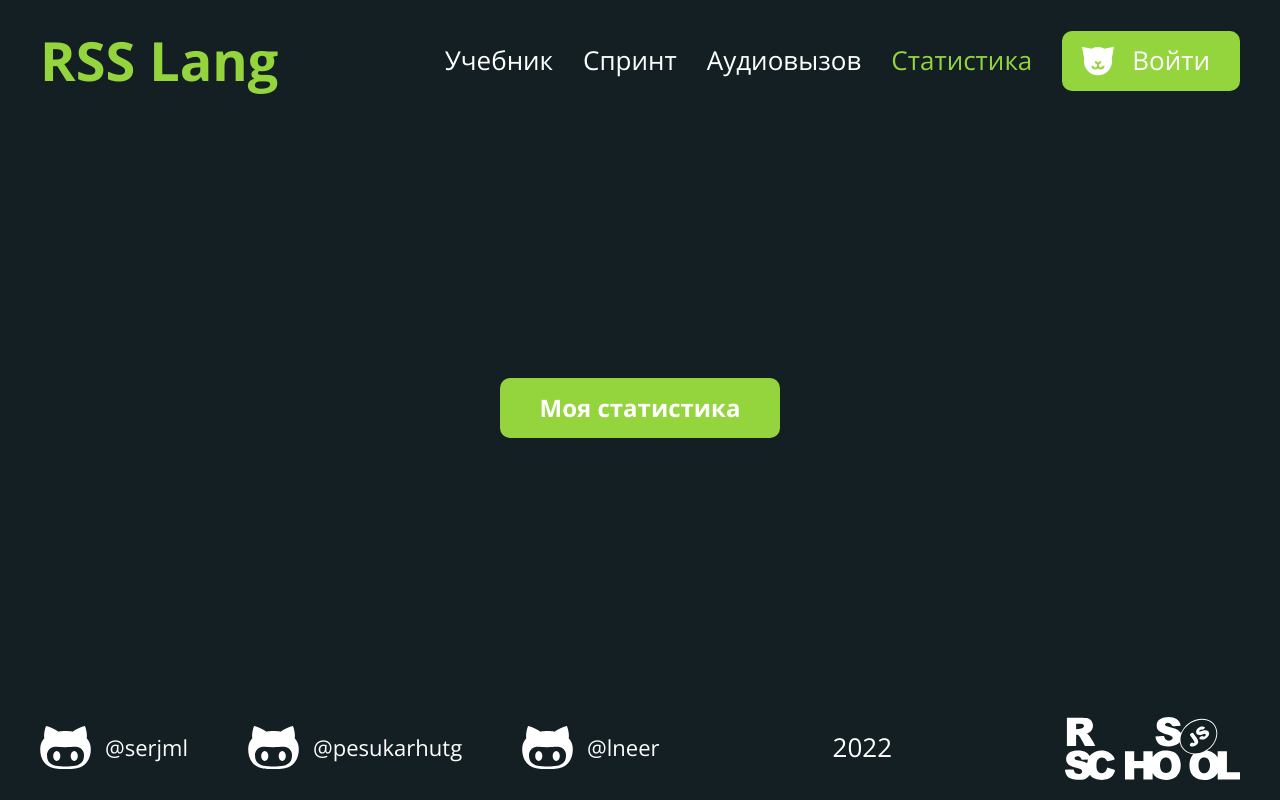
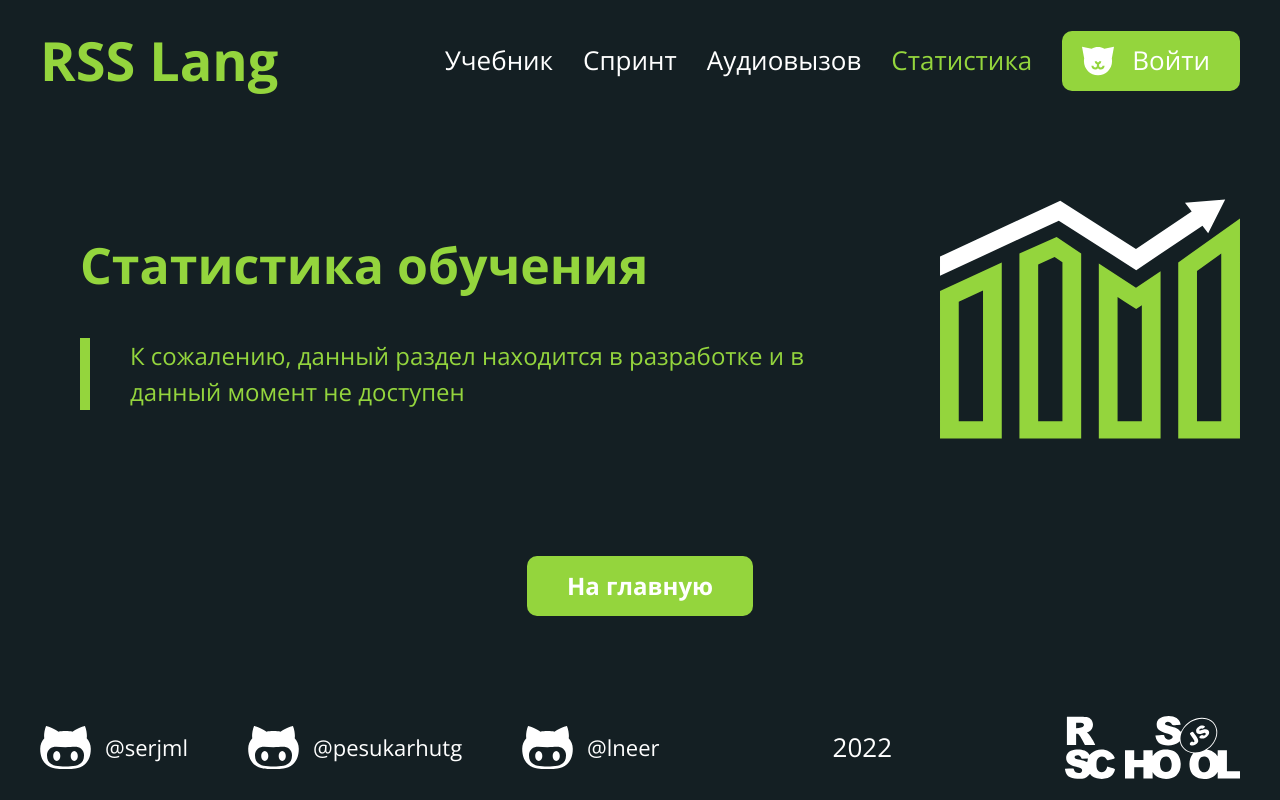
Before and after one commit to PesukarhuTG/rslang, a React (Create React App) app: page /statistic in a window 1280 px wide. Built offline with nearby package versions, Linux system fonts and the light colour scheme.

Commit message:
refactor: statistic page

```diff
--- a/src/components/ModalAuthorization.tsx
+++ b/src/components/ModalAuthorization.tsx
@@ -34,7 +34,7 @@ const ModalAuthorization: React.FC<ModalProps> = ({ visible = false, onClose = (
           <ModalInput
             $isRegistration
             type="password"
-            placeholder="Пароль *"
+            placeholder="Пароль (не менее 9 символов) *"
             onChange={event => setPassword(event.target.value)}
             value={password}
           />
@@ -68,6 +68,7 @@ const ModalAuthorization: React.FC<ModalProps> = ({ visible = false, onClose = (
             onChange={event => setPassword(event.target.value)}
             value={password}
           />
+
           <Button
             label="Вход"
             onClick={async () => {
@@ -113,7 +114,7 @@ const ModalInput = styled.input<{
   background-color: var(--main-background);
   border: 1px solid var(--primary);
   border-radius: 10px;
-  font-size: 24px;
+  font-size: 20px;
   color: var(--prime-light);
   outline: none;
 
--- a/src/components/Spinner.tsx
+++ b/src/components/Spinner.tsx
@@ -3,8 +3,20 @@ import styled from 'styled-components';
 import { Spin } from 'antd';
 
 const Spinner = () => {
-  return <StyledSpin size="large" />;
+  return (
+    <SpinnerWrapper>
+      <StyledSpin size="large" />;
+    </SpinnerWrapper>
+  );
 };
+
+const SpinnerWrapper = styled.div`
+  with: 100%;
+  height: 70vh;
+  display: flex;
+  align-items: center;
+  justify-content: center;
+`;
 
 const StyledSpin = styled(Spin)`
   display: flex;
--- a/src/pages/StatisticPage.tsx
+++ b/src/pages/StatisticPage.tsx
@@ -1,31 +1,30 @@
-import React, { useState } from 'react';
+import React from 'react';
 import { useNavigate } from 'react-router-dom';
 import styled from 'styled-components';
-import { Layout, Button, Modal } from '../components';
-import { ModalAuthorization } from '../components';
+import { Layout, Button, Hero } from '../components';
+import statImg from '../assets/svg/stat.svg';
 
 const StatisticPage = () => {
-  const [visible, setVisible] = useState(false);
   const navigate = useNavigate();
-  const [isVisibleModal, setIsVisibleModal] = useState<boolean>(false);
 
   return (
     <Layout>
+      <Hero
+        image={statImg}
+        content={
+          <>
+            <Hero.Title>
+              <strong>Статистика обучения</strong>
+            </Hero.Title>
+            <Hero.Description>
+              К сожалению, данный раздел находится в разработке и в данный момент не доступен
+            </Hero.Description>
+          </>
+        }
+      />
       <Wrapper>
-        <Button label={'Моя статистика'} onClick={() => setVisible(!visible)} />
+        <Button label={'На главную'} onClick={() => navigate('/', { replace: true })} />
       </Wrapper>
-
-      <Modal visible={visible} onClose={() => setVisible(false)}>
-        <ModalTitle>Просмотр статистики</ModalTitle>
-        <ModalContent>
-          <p>К сожалению, при гостевом доступе просмотр статистики не доступен</p>
-        </ModalContent>
-        <ButtonGroup>
-          <Button label={'Главная'} onClick={() => navigate('/', { replace: true })} />
-          <Button label={'Регистрация'} onClick={() => setIsVisibleModal(true)} />
-        </ButtonGroup>
-      </Modal>
-      <ModalAuthorization visible={isVisibleModal} onClose={() => setIsVisibleModal(false)} />
     </Layout>
   );
 };
@@ -34,29 +33,11 @@ const Wrapper = styled.div`
   max-width: 300px;
   width: 100%;
   display: flex;
+  flex-direction
   align-items: center;
   justify-content: center;
   margin: auto;
-`;
-
-const ModalTitle = styled.p`
-  padding: 40px 0;
-  text-align: center;
-  font-size: 36px;
-  font-weight: 700;
-`;
-
-const ModalContent = styled.div`
-  text-align: center;
-  padding: 20px 0;
-`;
-
-const ButtonGroup = styled.div`
-  display: flex;
-  align-items: center;
-  justify-content: center;
-  gap: 20px;
-  padding: 40px 0;
+  padding-bottom: 40px;
 `;
 
 export default StatisticPage;
--- a/src/store/store.ts
+++ b/src/store/store.ts
@@ -17,7 +17,7 @@ export default class Store {
       const response = await registrationUser(name, email, password);
       const res = await this.login(email, password);
     } catch (error) {
-      console.log(error);
+      console.error(error);
     }
   }
 
```
Also changed, not shown: src/assets/svg/stat.svg (added).
